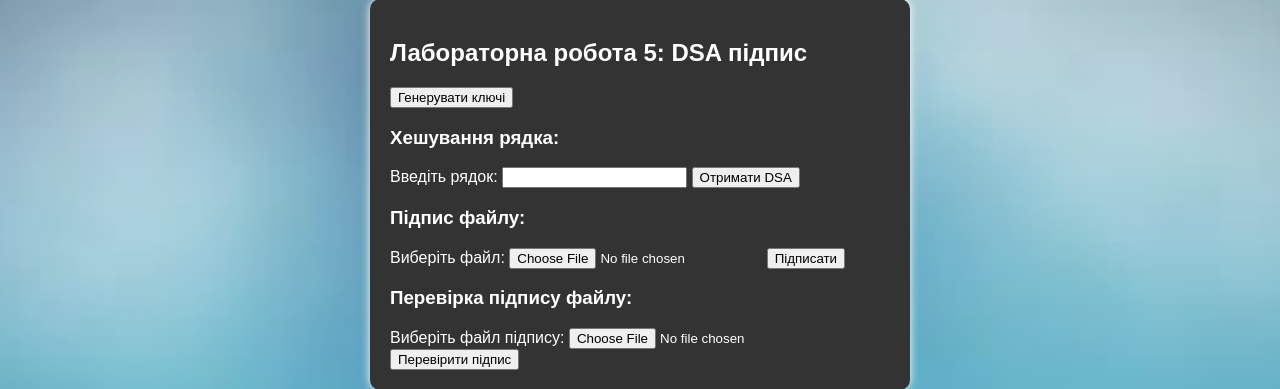
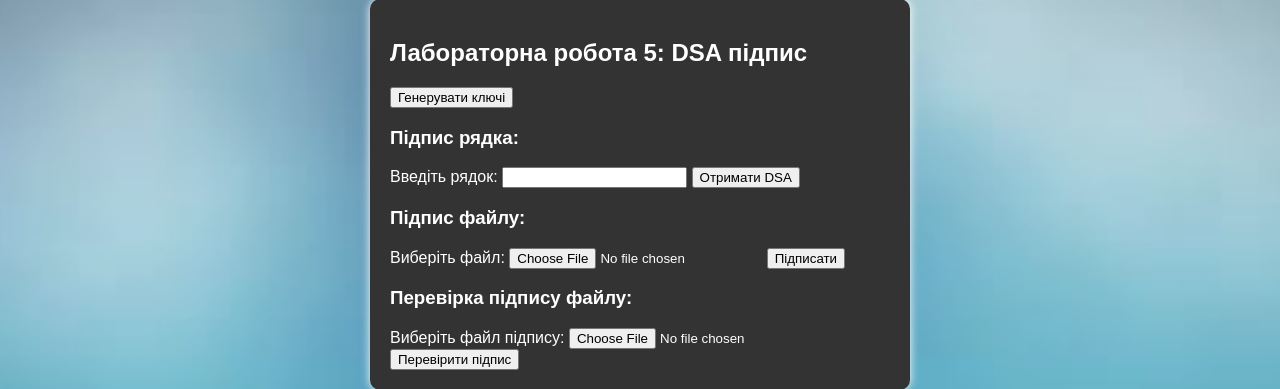
Before and after one commit to Yura0Bodnar/InformationSecurity_labs, a FastAPI app: page / in a window 1280 px wide, after a click on "Лабораторна робота 5". Shown: the part 101-490 px from the top of the page. Run offline with FastAPI, Linux system fonts and the light colour scheme.

Commit message:
renamed headline

```diff
--- a/templates/index.html
+++ b/templates/index.html
@@ -277,7 +277,7 @@
             </form>
 
             <!-- Хешування рядка -->
-                <h3>Хешування рядка:</h3>
+                <h3>Підпис рядка:</h3>
                 <form method="POST" action="/lab5/sign_data">
                     <label for="inputText_dsa">Введіть рядок:</label>
                     <input type="text" id="inputText_dsa" name="input_text_dsa" value="{{ input_text_dsa }}" required>
```
